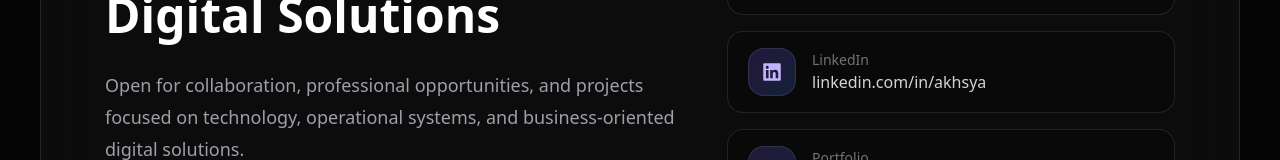
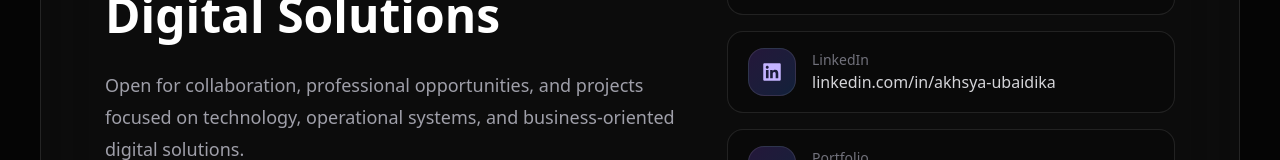
Before and after one commit to akhsyaUbaidika/akhsya-portfolio, a Next.js app: page / in a window 1280 px wide. Shown: the part 7953-8113 px from the top of the page. Built offline with nearby package versions, Linux system fonts and the light colour scheme.

Commit message:
linkedin link

```diff
--- a/src/app/page.tsx
+++ b/src/app/page.tsx
@@ -602,7 +602,7 @@ export default function PortfolioHomepage() {
               <div>
                 <p className="text-sm text-zinc-500">LinkedIn</p>
                 <p className="text-zinc-300 group-hover:text-white transition-colors">
-                  linkedin.com/in/akhsya
+                  linkedin.com/in/akhsya-ubaidika
                 </p>
               </div>
             </a>
```
